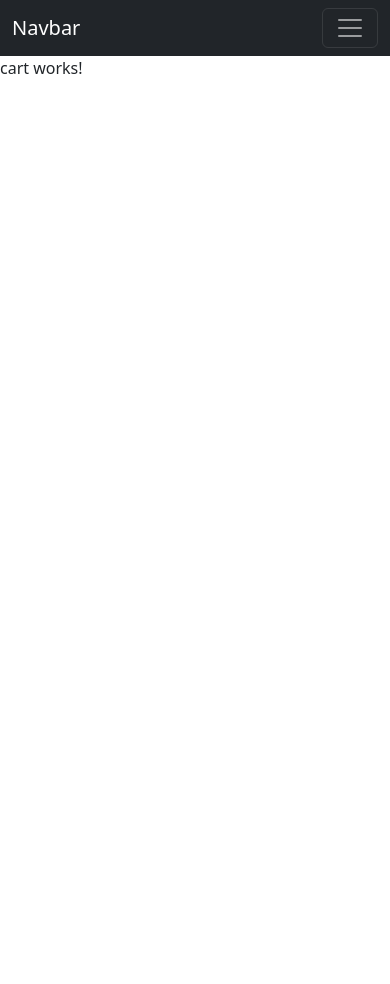
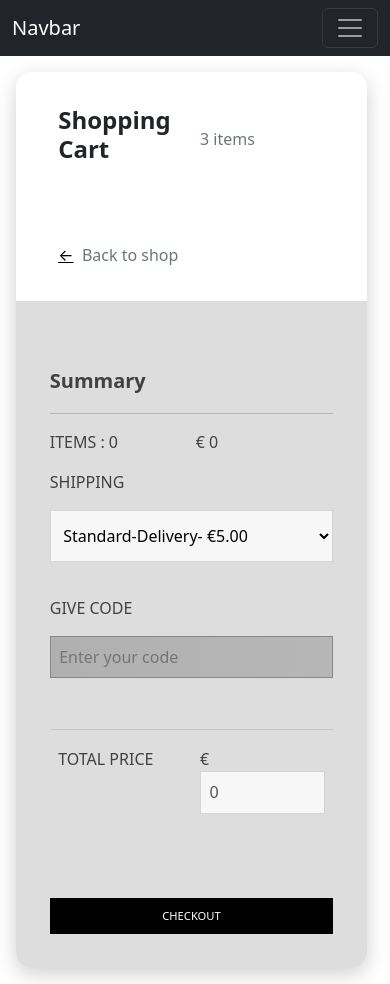
Before and after one commit to ahmed0magdy/ecommerce-angular-based, an Angular app in the folder project/: page /cart in a window 390 px wide. Before the commit the page ends 844 px from the top, so only its background shows below. Built offline with nearby package versions, Linux system fonts and the light colour scheme; grey boxes are pictures that could not be loaded.

Commit message:
cart added

```diff
--- a/project/data/db.json
+++ b/project/data/db.json
@@ -8,11 +8,21 @@
       "id": 7
     },
     {
-      "title": "mynewtitle",
+      "title": "mynewproduct",
       "image": "nasa.jpg",
-      "price": "155",
-      "details": "something something",
+      "price": "500",
+      "details": "aslfjsldfjlsdfjlsdjflskdfj",
       "id": 8
+    }
+  ],
+  "users": [
+    {
+      "username": "sayed",
+      "password": "123456",
+      "email": "sayed@gmail.com",
+      "address": "something something",
+      "phone": 123,
+      "userid": 1
     }
   ]
 }
--- a/project/src/app/Components/Admin/Services/services.service.ts
+++ b/project/src/app/Components/Admin/Services/services.service.ts
@@ -10,6 +10,12 @@ export class ServicesService {
 
 
 private url  = "http://localhost:3000/products"
+
+// private userurl  = "http://localhost:3000/users"
+
+// getAllUsers(){
+//   return this.myClient.get(this.userurl)
+// }
 
 getAllProducts(){
   return this.myClient.get(this.url)
--- a/project/src/app/Components/User/cart/cart.component.css
+++ b/project/src/app/Components/User/cart/cart.component.css
@@ -0,0 +1,148 @@
+body{
+    background: #ddd;
+    min-height: 100vh;
+    vertical-align: middle;
+    display: flex;
+    font-family: sans-serif;
+    font-size: 0.8rem;
+    font-weight: bold;
+}
+.title{
+    margin-bottom: 5vh;
+}
+.card{
+    margin: auto;
+    max-width: 950px;
+    width: 90%;
+    box-shadow: 0 6px 20px 0 rgba(0, 0, 0, 0.19);
+    border-radius: 1rem;
+    border: transparent;
+}
+@media(max-width:767px){
+    .card{
+        margin: 3vh auto;
+    }
+}
+.cart{
+    background-color: #fff;
+    padding: 4vh 5vh;
+    border-bottom-left-radius: 1rem;
+    border-top-left-radius: 1rem;
+}
+@media(max-width:767px){
+    .cart{
+        padding: 4vh;
+        border-bottom-left-radius: unset;
+        border-top-right-radius: 1rem;
+    }
+}
+.summary{
+    background-color: #ddd;
+    border-top-right-radius: 1rem;
+    border-bottom-right-radius: 1rem;
+    padding: 4vh;
+    color: rgb(65, 65, 65);
+}
+@media(max-width:767px){
+    .summary{
+    border-top-right-radius: unset;
+    border-bottom-left-radius: 1rem;
+    }
+}
+.summary .col-2{
+    padding: 0;
+}
+.summary .col-10
+{
+    padding: 0;
+}.row{
+    margin: 0;
+}
+.title b{
+    font-size: 1.5rem;
+}
+.main{
+    margin: 0;
+    padding: 2vh 0;
+    width: 100%;
+}
+.col-2, .col{
+    padding: 0 1vh;
+}
+a{
+    padding: 0 1vh;
+}
+.close{
+    margin-left: auto;
+    font-size: 0.7rem;
+}
+img{
+    width: 3.5rem;
+}
+.back-to-shop{
+    margin-top: 4.5rem;
+}
+h5{
+    margin-top: 4vh;
+}
+hr{
+    margin-top: 1.25rem;
+}
+form{
+    padding: 2vh 0;
+}
+select{
+    border: 1px solid rgba(0, 0, 0, 0.137);
+    padding: 1.5vh 1vh;
+    margin-bottom: 4vh;
+    outline: none;
+    width: 100%;
+    background-color: rgb(247, 247, 247);
+}
+input{
+    border: 1px solid rgba(0, 0, 0, 0.137);
+    padding: 1vh;
+    margin-bottom: 4vh;
+    outline: none;
+    width: 100%;
+    background-color: rgb(247, 247, 247);
+}
+input:focus::-webkit-input-placeholder
+{
+      color:transparent;
+}
+.btn{
+    background-color: #000;
+    border-color: #000;
+    color: white;
+    width: 100%;
+    font-size: 0.7rem;
+    margin-top: 4vh;
+    padding: 1vh;
+    border-radius: 0;
+}
+.btn:focus{
+    box-shadow: none;
+    outline: none;
+    box-shadow: none;
+    color: white;
+    -webkit-box-shadow: none;
+    -webkit-user-select: none;
+    transition: none;
+}
+.btn:hover{
+    color: white;
+}
+a{
+    color: black;
+}
+a:hover{
+    color: black;
+    text-decoration: none;
+}
+ #code{
+    background-image: linear-gradient(to left, rgba(255, 255, 255, 0.253) , rgba(255, 255, 255, 0.185)), url("https://img.icons8.com/small/16/000000/long-arrow-right.png");
+    background-repeat: no-repeat;
+    background-position-x: 95%;
+    background-position-y: center;
+}
--- a/project/src/app/Components/User/cart/cart.component.html
+++ b/project/src/app/Components/User/cart/cart.component.html
@@ -1 +1,88 @@
-<p>cart works!</p>
+<div class="card m-3">
+    <div class="row">
+        <div class="col-md-8 cart">
+            <div class="title">
+                <div class="row">
+                    <div class="col"><h4><b>Shopping Cart</b></h4></div>
+                    <div class="col align-self-center text-right text-muted">3 items</div>
+                </div>
+            </div>
+
+            <div class="row border-top border-bottom " *ngFor=" let item of productsInCart; let index = index">
+                <div class="row main align-items-center">
+                    <div class="col-2"><img class="img-fluid" src="assets/images/{{item.image}}"></div>
+                    <div class="col">
+                        <div class="row text-muted">{{item.title}}</div>
+                        <div class="row">Cotton T-shirt</div>
+                    </div>
+                    <div class="col">
+                        <button class="btn btn-dark w-25 rounded" (click)="minus(index)">-</button>
+                            <input type="number" class="w-50" (change)="detectChange()" [(ngModel)]="item.quanity" min="1">
+                            <!-- {{item.quanity}} -->
+                        <button class="btn btn-dark w-25 rounded" (click)="plus(index)">+</button>
+
+                    </div>
+                    <div class="col">&euro; {{item.price *item.quanity}}
+                      <span class="close">&#10005;</span></div>
+                </div>
+            </div>
+
+
+            <!-- <div class="row">
+                <div class="row main align-items-center">
+                    <div class="col-2"><img class="img-fluid" src="https://i.imgur.com/ba3tvGm.jpg"></div>
+                    <div class="col">
+                        <div class="row text-muted">Shirt</div>
+                        <div class="row">Cotton T-shirt</div>
+                    </div>
+                    <div class="col">
+                        <a href="#">-</a><a href="#" class="border">1</a><a href="#">+</a>
+                    </div>
+                    <div class="col">&euro; 44.00 <span class="close">&#10005;</span></div>
+                </div>
+            </div> -->
+
+
+            <!-- <div class="row border-top border-bottom">
+                <div class="row main align-items-center">
+                    <div class="col-2"><img class="img-fluid" src="https://i.imgur.com/pHQ3xT3.jpg"></div>
+                    <div class="col">
+                        <div class="row text-muted">Shirt</div>
+                        <div class="row">Cotton T-shirt</div>
+                    </div>
+                    <div class="col">
+                        <a href="#">-</a><a href="#" class="border">1</a><a href="#">+</a>
+                    </div>
+                    <div class="col">&euro; 44.00 <span class="close">&#10005;</span></div>
+                </div>
+            </div> -->
+
+
+
+            <div class="back-to-shop"><a routerLink="/">&leftarrow;</a><span class="text-muted">Back to shop</span></div>
+        </div>
+
+
+
+        <div class="col-md-4 summary">
+            <div><h5><b>Summary</b></h5></div>
+            <hr>
+            <div class="row">
+                <div class="col" style="padding-left:0;">ITEMS : {{productsInCart.length}}</div>
+                <div class="col text-right">&euro; {{total}}</div>
+            </div>
+            <form>
+                <p>SHIPPING</p>
+                <select><option class="text-muted">Standard-Delivery- &euro;5.00</option></select>
+                <p>GIVE CODE</p>
+                <input id="code" placeholder="Enter your code">
+            </form>
+            <div class="row" style="border-top: 1px solid rgba(0,0,0,.1); padding: 2vh 0;">
+                <div class="col">TOTAL PRICE</div>
+                <div class="col text-right">&euro; <input type="text" disabled [(ngModel)]="total"></div>
+            </div>
+            <button class="btn">CHECKOUT</button>
+        </div>
+    </div>
+
+</div>
--- a/project/src/app/Components/User/cart/cart.component.ts
+++ b/project/src/app/Components/User/cart/cart.component.ts
@@ -7,9 +7,55 @@ import { Component, OnInit } from '@angular/core';
 })
 export class CartComponent implements OnInit {
 
+  productsInCart:any[]=[]
+  total:any=0;
   constructor() { }
 
   ngOnInit(): void {
+    this.listItemstocart()
+    this.getTotal()
   }
 
+  listItemstocart()
+  {
+    if("cart" in localStorage)
+    {
+      this.productsInCart=JSON.parse(localStorage.getItem("cart")!);
+      console.log(this.productsInCart);
+    }
+  }
+
+
+  getTotal()
+  {
+    this.total=0;
+    for(let x in this.productsInCart)
+    {
+      this.total+=this.productsInCart[x].price * this.productsInCart[x].quanity;
+    }
+  }
+
+
+  detectChange()
+  {
+    localStorage.setItem("cart",JSON.stringify(this.productsInCart))
+    this.getTotal()
+  }
+
+  minus(ind:any)
+  {
+    this.productsInCart[ind].quanity--;
+    this.getTotal()
+    localStorage.setItem("cart",JSON.stringify(this.productsInCart))
+
+
+  }
+  plus(ind:any)
+  {
+    this.productsInCart[ind].quanity++;
+    this.getTotal()
+    localStorage.setItem("cart",JSON.stringify(this.productsInCart))
+
+
+  }
 }
--- a/project/src/app/Components/User/home/home.component.html
+++ b/project/src/app/Components/User/home/home.component.html
@@ -1,3 +1,7 @@
+<div *ngFor="let user of users">
+        <h1>Hello {{user.username}}</h1>
+</div>
+
 
  <section id="products">
     <div class="container " *ngFor="let product of products">
--- a/project/src/app/Components/User/product-details/product-details.component.ts
+++ b/project/src/app/Components/User/product-details/product-details.component.ts
@@ -1,6 +1,6 @@
 import { Component, OnInit } from '@angular/core';
 import { ActivatedRoute } from '@angular/router';
-import { UsersService } from '../users.service';
+import { ServicesService } from '../../Admin/Services/services.service';
 
 @Component({
   selector: 'app-product-details',
@@ -11,7 +11,7 @@ export class ProductDetailsComponent implements OnInit {
 
   singleProduct:any;
   id:any;
-  constructor(private myserv:UsersService ,private myactivrout:ActivatedRoute)
+  constructor(private myserv:ServicesService ,private myactivrout:ActivatedRoute)
   {
     this.id=myactivrout.snapshot.params['id'];
      this.myserv.getById(this.id).subscribe(
--- a/project/src/app/Components/User/product-item/product-item.component.html
+++ b/project/src/app/Components/User/product-item/product-item.component.html
@@ -17,7 +17,7 @@
                 <div class="ml-auto">
                     <button class="border rounded bg-white sign"><span class="fa fa-plus" id="orange"></span></button>
                     <!-- <span class="px-sm-1">0</span> -->
-                    <input type="number" class="w-25" [(ngModel)]="quantity">
+                    <input type="number" class="w-25" [(ngModel)]="quantity" min="1">
                     <button class="border rounded bg-white sign"><span class="fa fa-minus" id="orange"></span></button>
                 </div>
             </div>
--- a/project/src/app/Components/User/product-item/product-item.component.ts
+++ b/project/src/app/Components/User/product-item/product-item.component.ts
@@ -1,6 +1,5 @@
 import { HttpClient } from '@angular/common/http';
 import { Component, EventEmitter, Input, OnInit, Output } from '@angular/core';
-import { UsersService } from '../users.service';
 
 @Component({
   selector: 'app-product-item',
--- a/project/src/app/Components/User/users.service.ts
+++ /dev/null
@@ -1,21 +0,0 @@
-import { HttpClient } from '@angular/common/http';
-import { Injectable } from '@angular/core';
-
-@Injectable({
-  providedIn: 'root'
-})
-export class UsersService {
-
-  constructor(private myClient:HttpClient) { }
-
-
-
-  private url  = "http://localhost:3000/products"
-
-  getAllProducts(){
-    return this.myClient.get(this.url)
-  }
-  getById(id:number){
-    return this.myClient.get(`${this.url}/${id}`)
-  }
-}
```
Also changed, not shown: project/src/app/Components/User/home/home.component.ts (+11 -2 lines).
